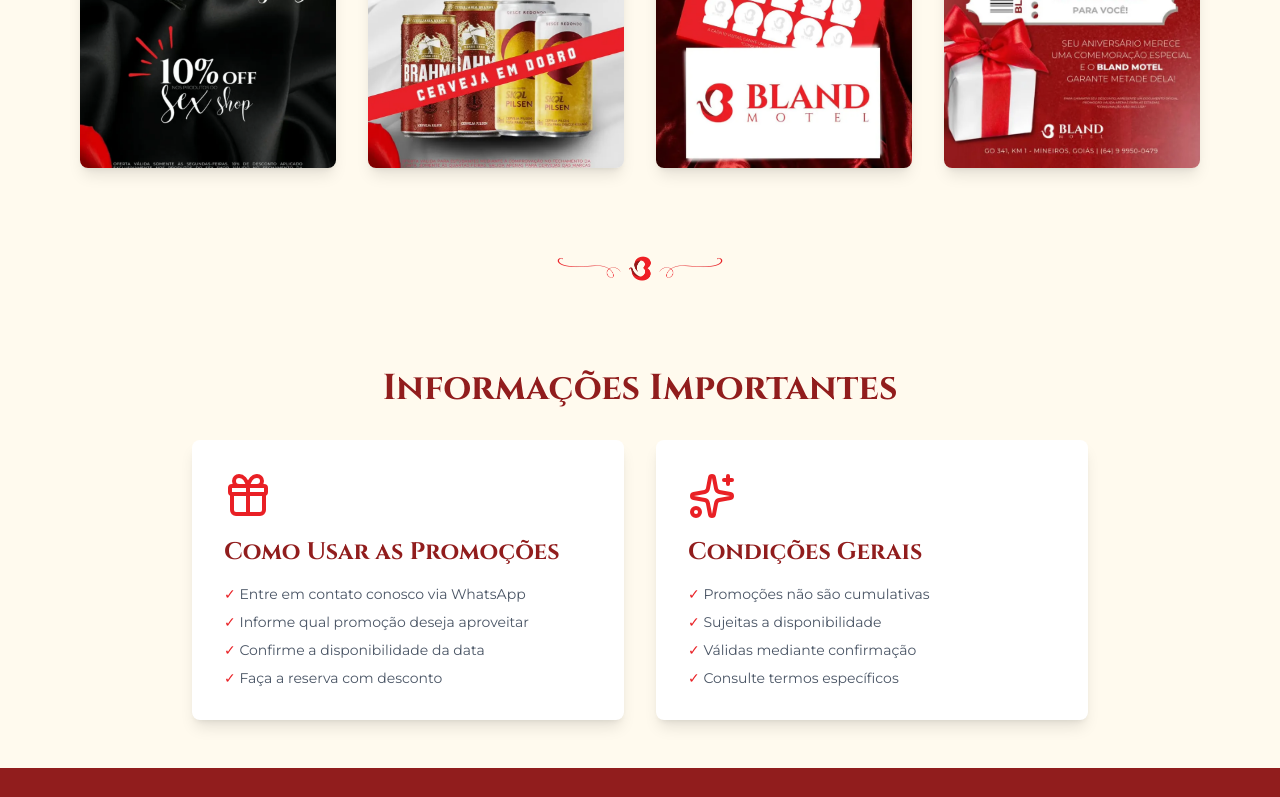
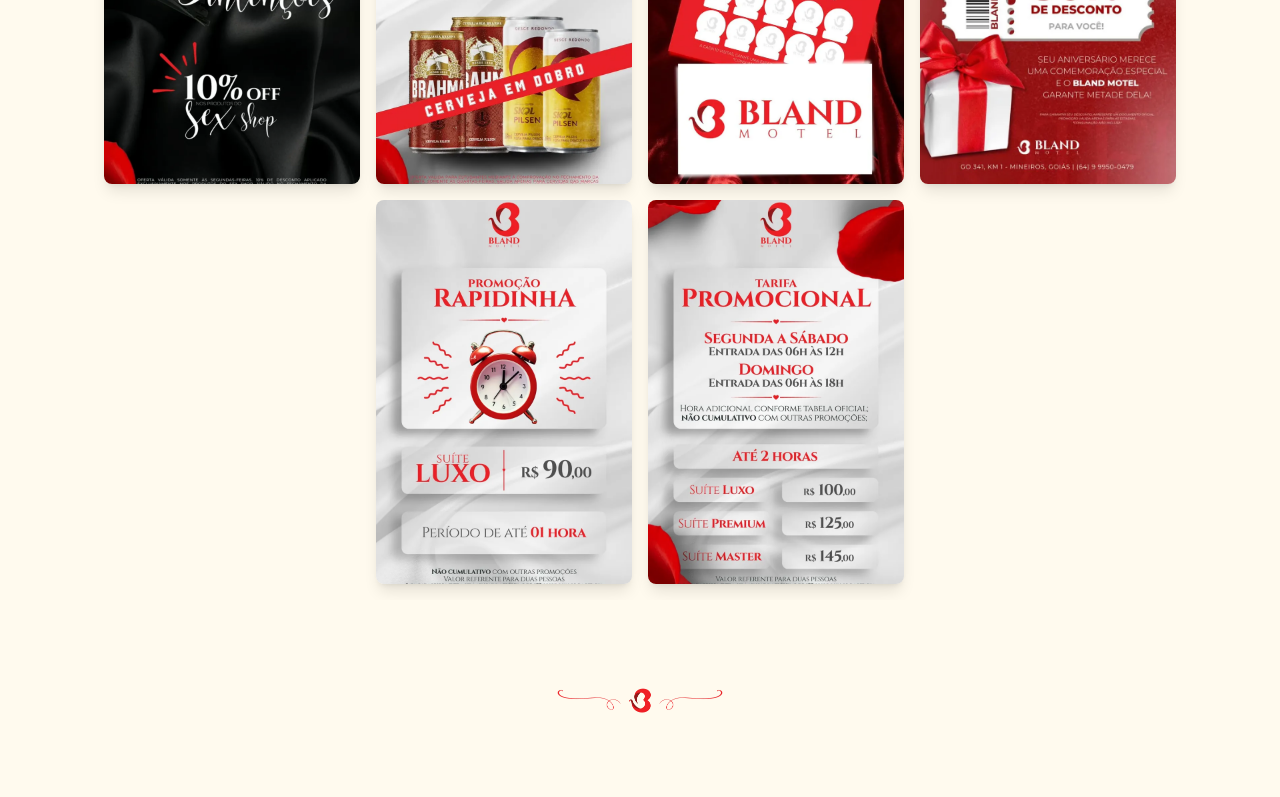
Before and after one commit to vitororb/bland-website, a Next.js app: page /promocoes in a window 1280 px wide. Shown: the part 1196-1993 px from the top of the page. Built offline with nearby package versions, Linux system fonts and the light colour scheme.

Commit message:
feat: adiciona promoções rapidinha e tarifa promocional

```diff
--- a/app/promocoes/page.tsx
+++ b/app/promocoes/page.tsx
@@ -28,7 +28,7 @@ export default function Promocoes() {
         title="Promoções Imperdíveis"
         subtitle="Experiências inesquecíveis com condições especiais pensadas para você."
       >
-        <div className="flex flex-wrap justify-center gap-8">
+        <div className="flex w-full gap-4 overflow-x-auto p-4 [scrollbar-width:none] sm:flex-wrap sm:justify-center sm:p-4">
           <PromotionCard
             img="/promotions/segunda.webp"
             alt="Segundas Intenções: às segundas-feiras, 10% de desconto nos produtos do sex shop"
@@ -44,6 +44,14 @@ export default function Promocoes() {
           <PromotionCard
             img="/promotions/aniversariante.webp"
             alt="Promoção do Aniversariante: 50% de desconto na estadia no seu aniversário, mediante documento oficial"
+          />
+          <PromotionCard
+            img="/promotions/rapidinha.webp"
+            alt="Promoção Rapidinha: Suíte Luxo por R$ 90 pelo período de até 1 hora"
+          />
+          <PromotionCard
+            img="/promotions/tarifa-promocional.webp"
+            alt="Tarifa Promocional: até 2 horas por R$ 100 na Suíte Luxo, R$ 125 na Premium e R$ 145 na Master, com entrada das 6h às 12h de segunda a sábado e das 6h às 18h aos domingos"
           />
         </div>
       </Section>
--- a/components/cards/PromotionCard.tsx
+++ b/components/cards/PromotionCard.tsx
@@ -7,7 +7,7 @@ type Props = {
 
 export const PromotionCard = ({ img, alt }: Props) => {
   return (
-    <div className="relative h-96 w-64 overflow-hidden rounded-lg shadow-lg transition-transform duration-300 hover:scale-105 hover:shadow-2xl">
+    <div className="relative h-96 min-w-64 overflow-hidden rounded-lg shadow-lg transition-transform duration-300 hover:scale-105 hover:shadow-2xl">
       <Image
         src={img}
         alt={alt}
```
Also changed, not shown: public/promotions/rapidinha.webp (added), public/promotions/tarifa-promocional.webp (added).
